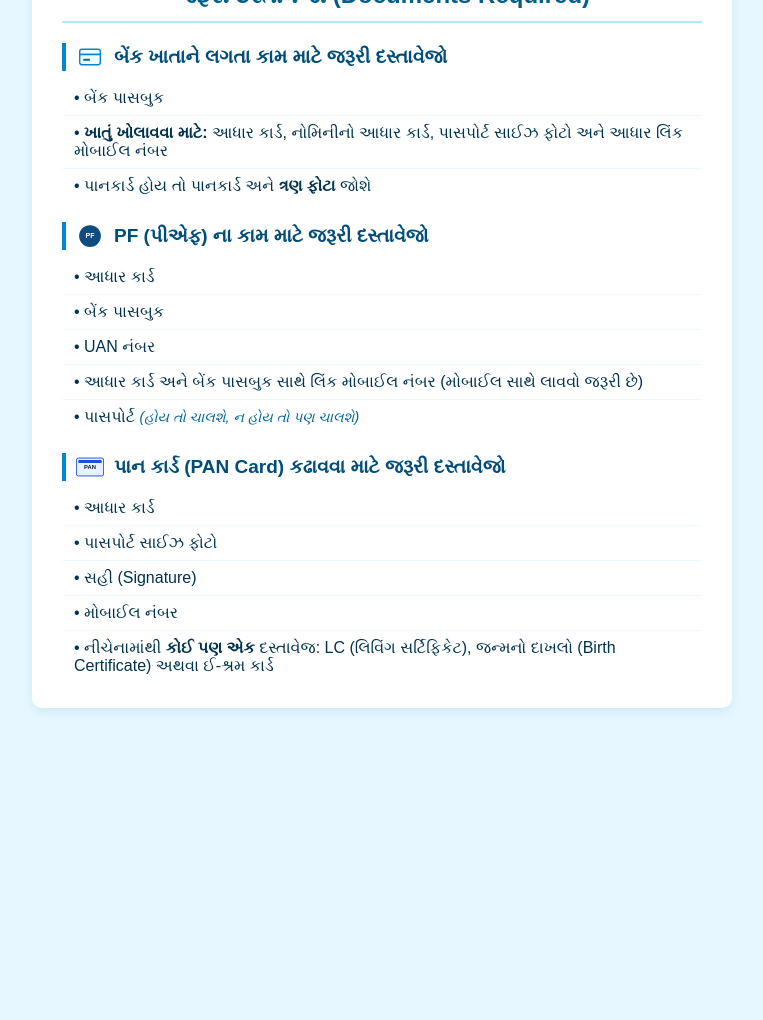
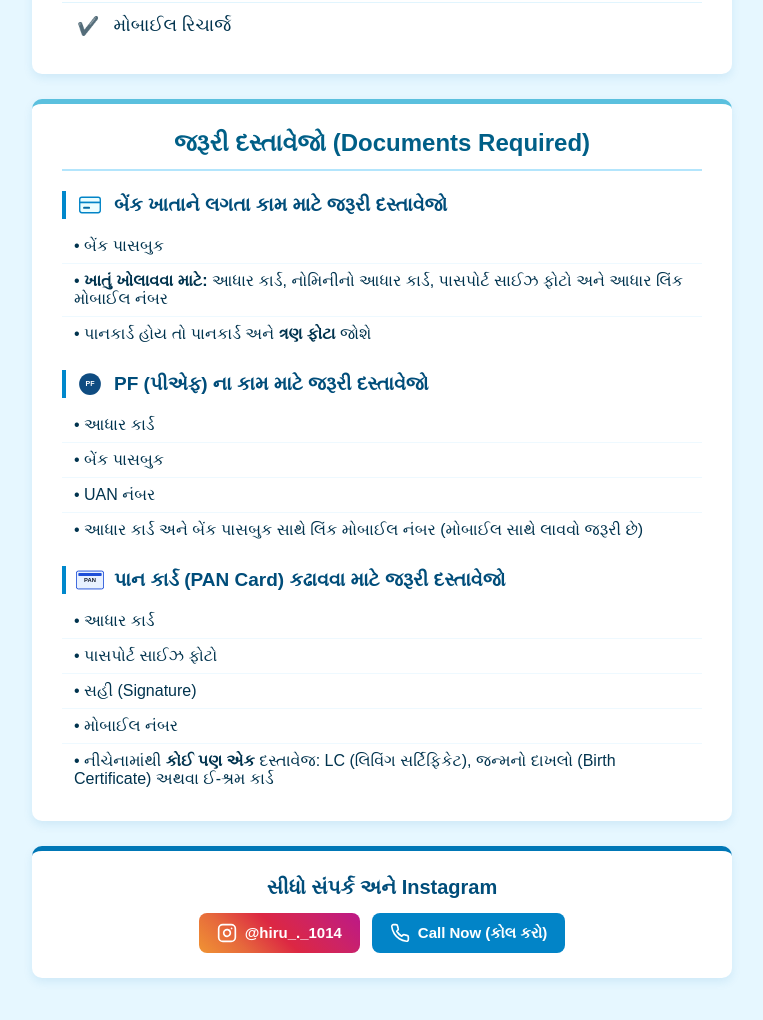
Before and after one commit to hiru1014/deep-online-service-center, a plain HTML site: page index.html in a window 1280 px wide. Shown: the part 2051-3071 px from the top of the page, without its empty margins (258-1021 px from the left). Before the commit the page ends 2824 px from the top, so only its background shows below. Drawn offline with Linux system fonts and the light colour scheme.

Commit message:
Update index.html

```diff
--- a/index.html
+++ b/index.html
@@ -165,7 +165,7 @@
     font-size: 14px;
     color: #005f87;
   }
-  .services-list, .docs-box, .insta-box {
+  .services-list, .docs-box, .insta-box, .footer-connect {
     background: #ffffff;
     border-radius: 10px;
     padding: 25px 30px;
@@ -176,6 +176,55 @@
   .insta-box {
     border-top: 5px solid #e1306c;
     text-align: center;
+  }
+  .footer-connect {
+    border-top: 5px solid #0077b6;
+    text-align: center;
+    margin-bottom: 0;
+  }
+  .footer-connect h2 {
+    color: #004d7a;
+    margin-top: 0;
+    margin-bottom: 14px;
+    font-size: 20px;
+  }
+  .bottom-actions {
+    display: flex;
+    justify-content: center;
+    align-items: center;
+    gap: 12px;
+    flex-wrap: wrap;
+    margin-top: 12px;
+  }
+  .personal-insta-btn {
+    display: inline-flex;
+    align-items: center;
+    gap: 8px;
+    background: linear-gradient(45deg, #f09433 0%, #e6683c 25%, #dc2743 50%, #cc2366 75%, #bc1888 100%);
+    color: #ffffff;
+    text-decoration: none;
+    padding: 10px 18px;
+    border-radius: 8px;
+    font-size: 15px;
+    font-weight: bold;
+  }
+  .personal-insta-btn:hover {
+    opacity: 0.92;
+  }
+  .call-now-btn {
+    display: inline-flex;
+    align-items: center;
+    gap: 8px;
+    background-color: #0284c7;
+    color: #ffffff;
+    text-decoration: none;
+    padding: 10px 18px;
+    border-radius: 8px;
+    font-size: 15px;
+    font-weight: bold;
+  }
+  .call-now-btn:hover {
+    background-color: #0369a1;
   }
   .services-list h2, .docs-box h2, .insta-box h2 {
     text-align: center;
@@ -276,7 +325,7 @@
     border-bottom: none;
   }
   .services-list li::before {
-    content: "✔";
+    content: "✔️";
     color: #0088cc;
     font-weight: bold;
     margin-right: 4px;
@@ -315,11 +364,6 @@
   }
   .doc-group li:last-child {
     border-bottom: none;
-  }
-  .doc-note {
-    font-size: 14px;
-    color: #006699;
-    font-style: italic;
   }
 </style>
 </head>
@@ -404,9 +448,9 @@
       <a href="https://www.instagram.com/hrphotoframe?jplx=MXhneWFrdXF1NHQyYQ==" target="_blank" class="frame-card">
         <div class="frame-mock">
           <div style="font-size: 30px;">👨‍👩‍👧‍👦🖼️</div>
-          <div style="font-size: 13px; color: #1e293b; font-weight: bold; margin-top: 6px;">Family & Collage</div>
+          <div style="font-size: 13px; color: #1e293b; font-weight: bold; margin-top: 6px;">Family Frame</div>
         </div>
-        <span>કસ્ટમ કોલાજ ફ્રેમ</span>
+        <span>કસ્ટમ ફેમિલી ફ્રેમ</span>
       </a>
     </div>
   </div>
@@ -415,7 +459,7 @@
     <h2>અમારી સેવાઓ (Our Services)</h2>
     <ul>
       <li>આધાર કાર્ડથી પૈસા ઉપાડવા (AEPS)</li>
-      <li>ગુજરાત ગ્રામ્ય બેંક ખાતું ખોલવું</li>
+      <li>ગુજરાત ગ્રામીણ બેંક</li>
       <li>લાઈટ બિલ અને ગેસ બિલ ભરવું</li>
       <li>૭/૧૨ અને ૮-અ ની નકલ</li>
       <li>
@@ -428,7 +472,7 @@
             <rect x="20" y="18" width="12" height="2" rx="1" fill="#64748b"/>
           </svg>
         </span>
-        <span>પાન કાર્ડ અને આધાર કાર્ડ ને લગતા કામ</span>
+        <span>પાન કાર્ડના કામ અને આધાર કાર્ડ પ્રિન્ટ</span>
       </li>
       <li>
         <span class="service-logo" aria-hidden="true">
@@ -442,6 +486,8 @@
       </li>
       <li>NOC (એનઓસી) કરી આપવામાં આવશે</li>
       <li>તમામ પ્રકારના ઓનલાઈન ફોર્મ ભરવા</li>
+      <li>સ્કોલરશિપના ફોર્મ</li>
+      <li>ઈ-શ્રમ કાર્ડ બનાવી આપવામાં આવશે</li>
       <li>બાયોડેટા (Biodata) બનાવવો</li>
       <li>
         <span class="service-logo" aria-hidden="true">
@@ -465,6 +511,7 @@
         </span>
         <span>પાસપોર્ટ સાઇઝ ફોટો અને લેમિનેશન</span>
       </li>
+      <li>મોબાઈલ રિચાર્જ</li>
     </ul>
   </div>
 
@@ -504,7 +551,6 @@
         <li>• બેંક પાસબુક</li>
         <li>• UAN નંબર</li>
         <li>• આધાર કાર્ડ અને બેંક પાસબુક સાથે લિંક મોબાઈલ નંબર (મોબાઈલ સાથે લાવવો જરૂરી છે)</li>
-        <li>• પાસપોર્ટ <span class="doc-note">(હોય તો ચાલશે, ન હોય તો પણ ચાલશે)</span></li>
       </ul>
     </div>
 
@@ -529,6 +575,27 @@
     </div>
   </div>
 
+  <div class="footer-connect">
+    <h2>સીધો સંપર્ક અને Instagram</h2>
+    <div class="bottom-actions">
+      <a href="https://www.instagram.com/hiru_._1014?gwpx=aWFtYWt6OXptMDhn" target="_blank" class="personal-insta-btn">
+        <svg viewBox="0 0 24 24" width="20" height="20" fill="none" stroke="currentColor" stroke-width="2" stroke-linecap="round" stroke-linejoin="round" aria-hidden="true">
+          <rect x="2" y="2" width="20" height="20" rx="5" ry="5"></rect>
+          <path d="M16 11.37A4 4 0 1 1 12.63 8 4 4 0 0 1 16 11.37z"></path>
+          <line x1="17.5" y1="6.5" x2="17.51" y2="6.5"></line>
+        </svg>
+        <span>@hiru_._1014</span>
+      </a>
+
+      <a href="tel:919023994413" class="call-now-btn">
+        <svg viewBox="0 0 24 24" width="20" height="20" fill="none" stroke="currentColor" stroke-width="2" stroke-linecap="round" stroke-linejoin="round" aria-hidden="true">
+          <path d="M22 16.92v3a2 2 0 0 1-2.18 2 19.79 19.79 0 0 1-8.63-3.07 19.5 19.5 0 0 1-6-6 19.79 19.79 0 0 1-3.07-8.67A2 2 0 0 1 4.11 2h3a2 2 0 0 1 2 1.72 12.84 12.84 0 0 0 .7 2.81 2 2 0 0 1-.45 2.11L8.09 9.91a16 16 0 0 0 6 6l1.27-1.27a2 2 0 0 1 2.11-.45 12.84 12.84 0 0 0 2.81.7A2 2 0 0 1 22 16.92z"></path>
+        </svg>
+        <span>Call Now (કોલ કરો)</span>
+      </a>
+    </div>
+  </div>
+
 </div>
 
 </body>
```
